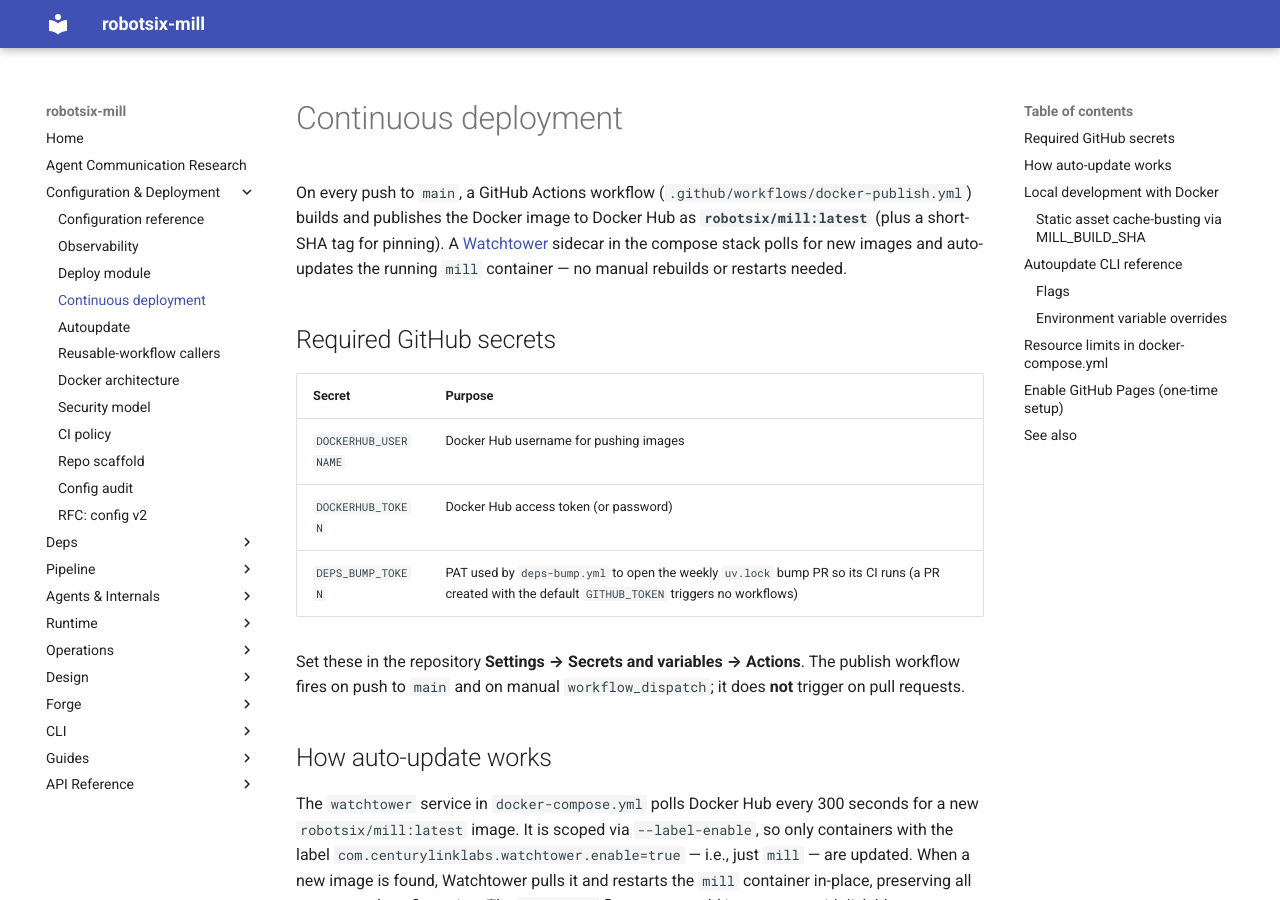
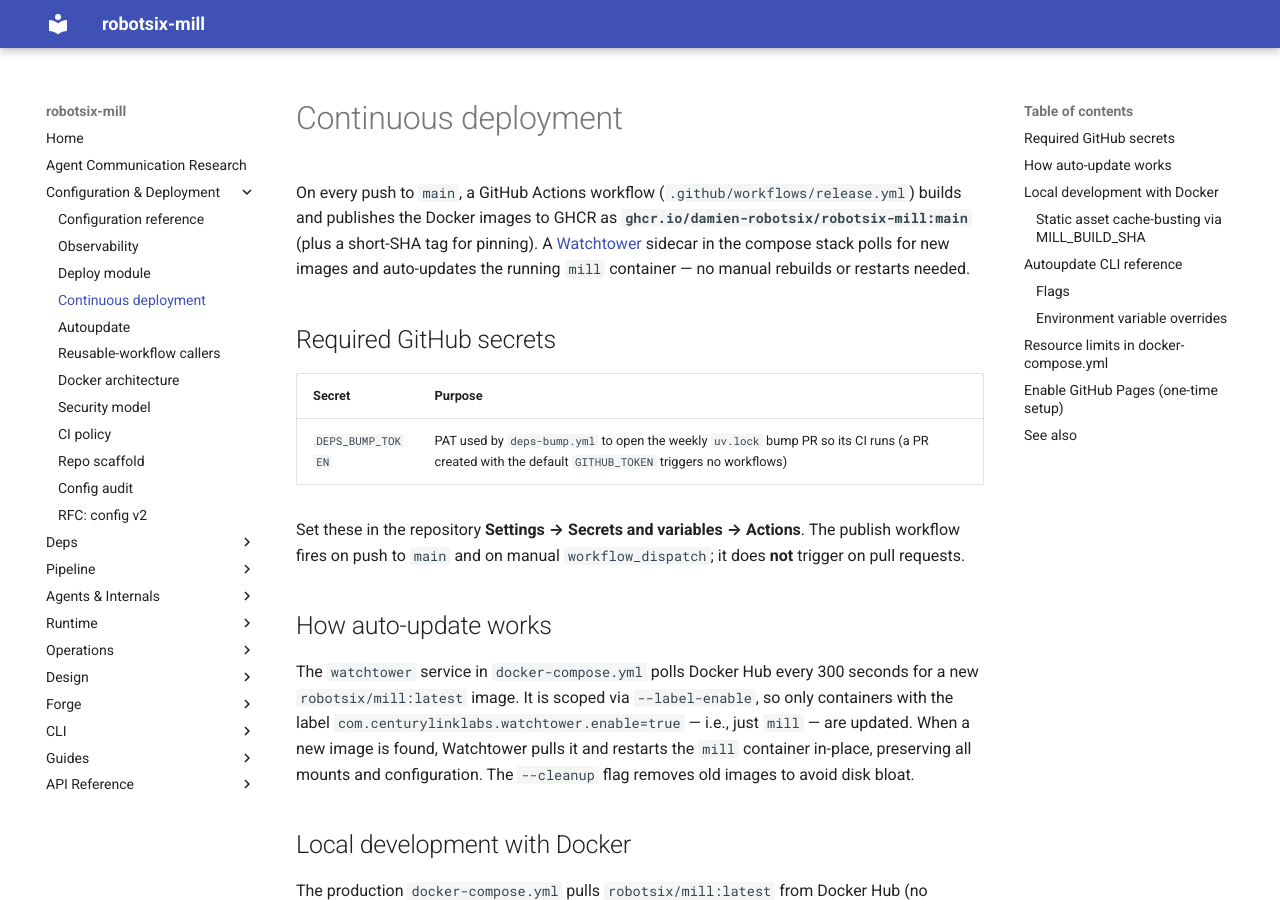
Before and after one commit to damien-robotsix/robotsix-mill, an MkDocs documentation site: the page built from docs/dev-tooling/deployment.md, in a window 1280 px wide and 900 px high. Built offline with MkDocs 1.6.1 and Material for MkDocs 9.7.7, drawn with Linux system fonts in a browser that asks for light colours.

Commit message:
chore: Merge deps-bump.yml workflow: commit 2219571a implements the missing documented deps-bump.yml workflow but was never merged to main (20260809T155749Z-merge-deps-bump-yml-workflow-commit-2219-6ab4)

```diff
--- a/docs/dev-tooling/deployment.md
+++ b/docs/dev-tooling/deployment.md
@@ -1,9 +1,9 @@
 # Continuous deployment
 
 On every push to `main`, a GitHub Actions workflow
-(`.github/workflows/docker-publish.yml`) builds and publishes the
-Docker image to Docker Hub as **`robotsix/mill:latest`** (plus a
-short-SHA tag for pinning). A [Watchtower](https://containrrr.dev/watchtower/)
+(`.github/workflows/release.yml`) builds and publishes the
+Docker images to GHCR as **`ghcr.io/damien-robotsix/robotsix-mill:main`**
+(plus a short-SHA tag for pinning). A [Watchtower](https://containrrr.dev/watchtower/)
 sidecar in the compose stack polls for new images and auto-updates the
 running `mill` container — no manual rebuilds or restarts needed.
 
@@ -11,8 +11,6 @@
 
 | Secret | Purpose |
 |---|---|
-| `DOCKERHUB_USERNAME` | Docker Hub username for pushing images |
-| `DOCKERHUB_TOKEN` | Docker Hub access token (or password) |
 | `DEPS_BUMP_TOKEN` | PAT used by `deps-bump.yml` to open the weekly `uv.lock` bump PR so its CI runs (a PR created with the default `GITHUB_TOKEN` triggers no workflows) |
 
 Set these in the repository **Settings → Secrets and variables →
```
Also changed, not shown: docs/deps/dependencies.md (+3 -5 lines), docs/dev-tooling/ci-policy.md (+3 -3 lines), 1 other file.
